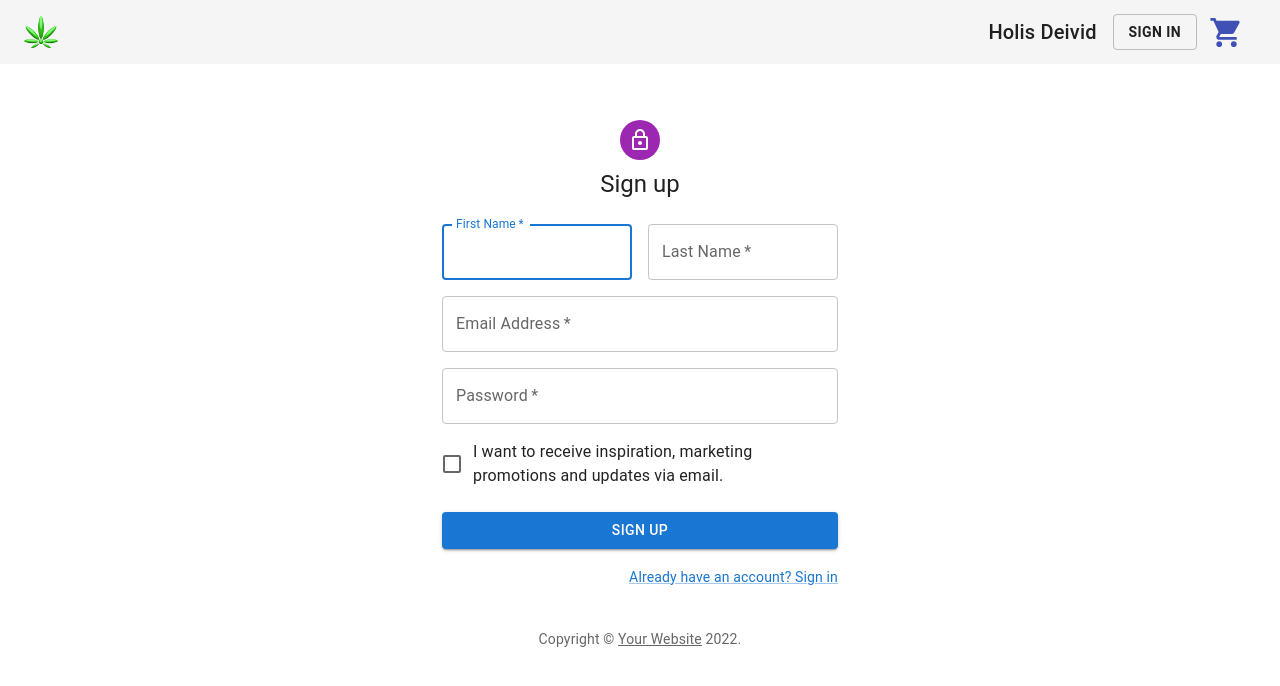
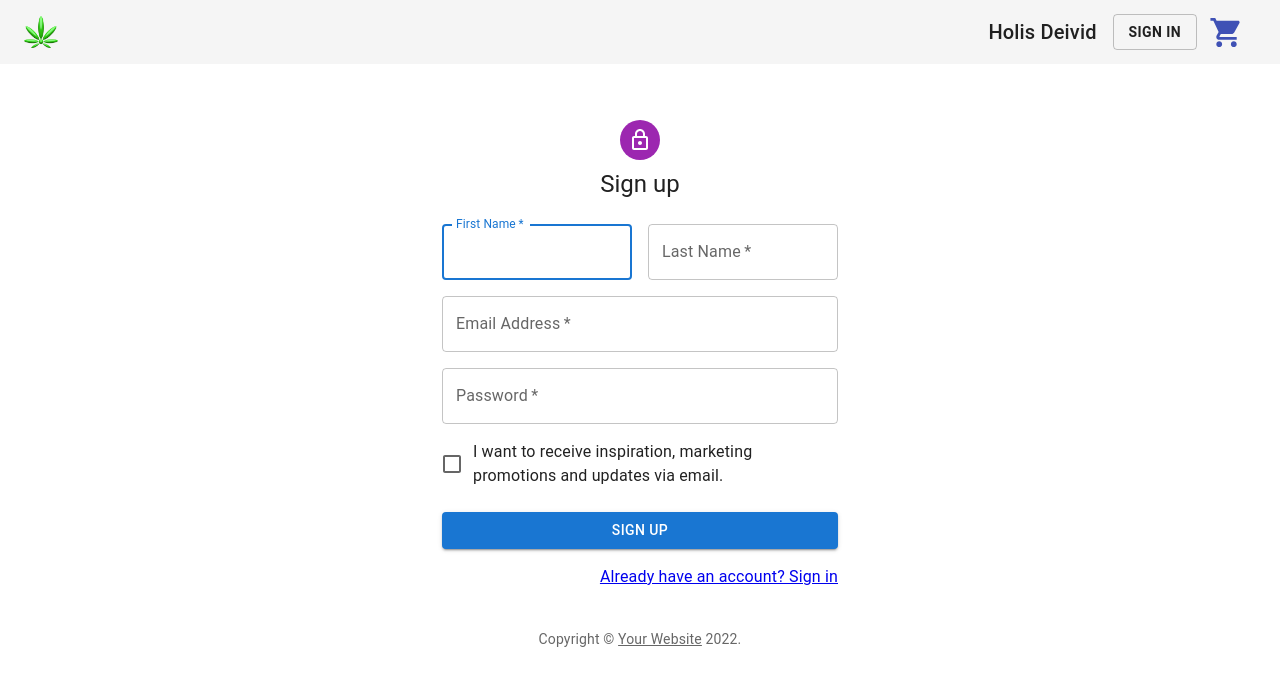
Before and after one commit to davidciliberto1/ecommerce, a React (Create React App) app: page /signup in a window 1280 px wide. Shown: the top 686 px of the page. Built offline with nearby package versions, Linux system fonts and the light colour scheme.

Commit message:
RouteLink signup fixed

```diff
--- a/src/Components/Signin.js
+++ b/src/Components/Signin.js
@@ -19,7 +19,7 @@ function Copyright(props) {
     <Typography variant="body2" color="text.secondary" align="center" {...props}>
       {'Copyright © '}
       <Link color="inherit" href="https://github.com/davidciliberto1">
-        Your Website
+        My Website
       </Link>{' '}
       {new Date().getFullYear()}
       {'.'}
--- a/src/Components/Signup.js
+++ b/src/Components/Signup.js
@@ -118,9 +118,9 @@ export default function SignUp() {
             </Button>
             <Grid container justifyContent="flex-end">
               <Grid item>
-              <Link href="signin" variant="body2">
+              <RouteLink to="/signin" variant="body2">
                   Already have an account? Sign in
-                </Link>
+                </RouteLink>
               </Grid>
             </Grid>
           </Box>
```
